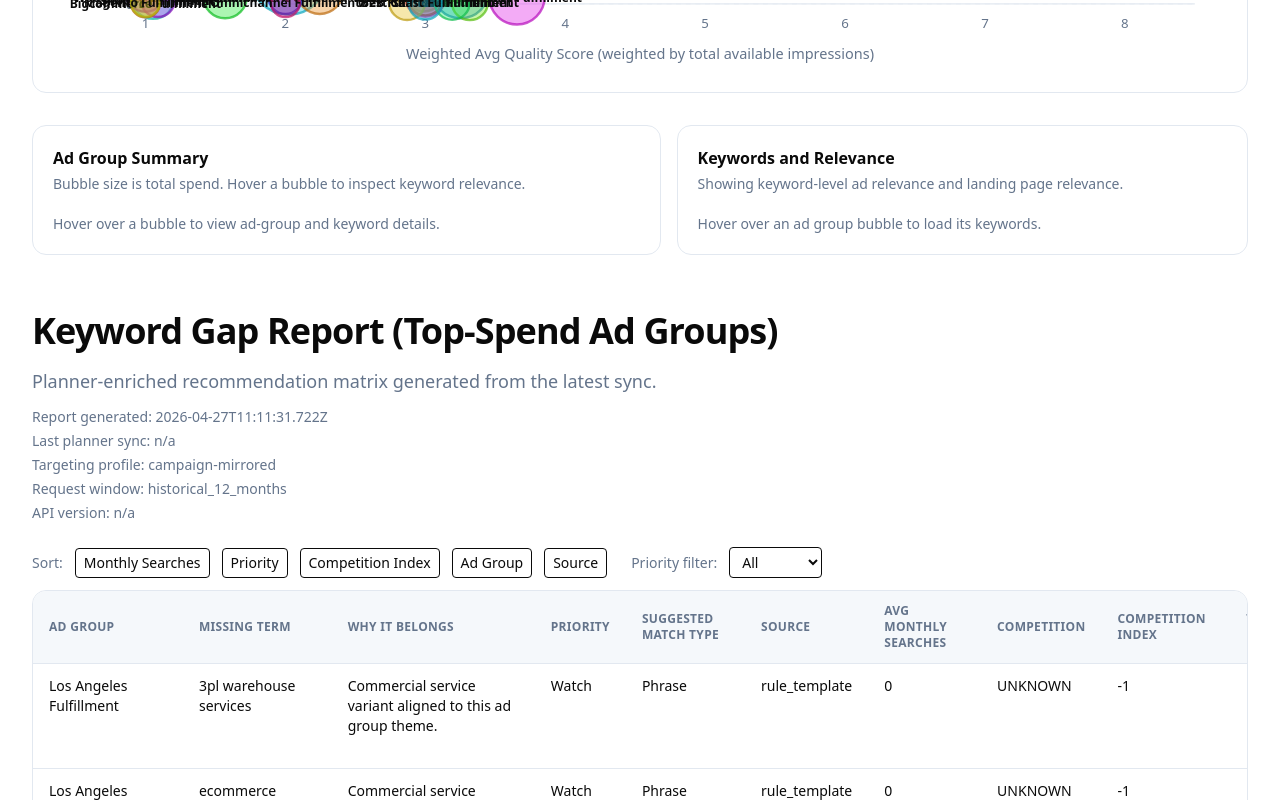
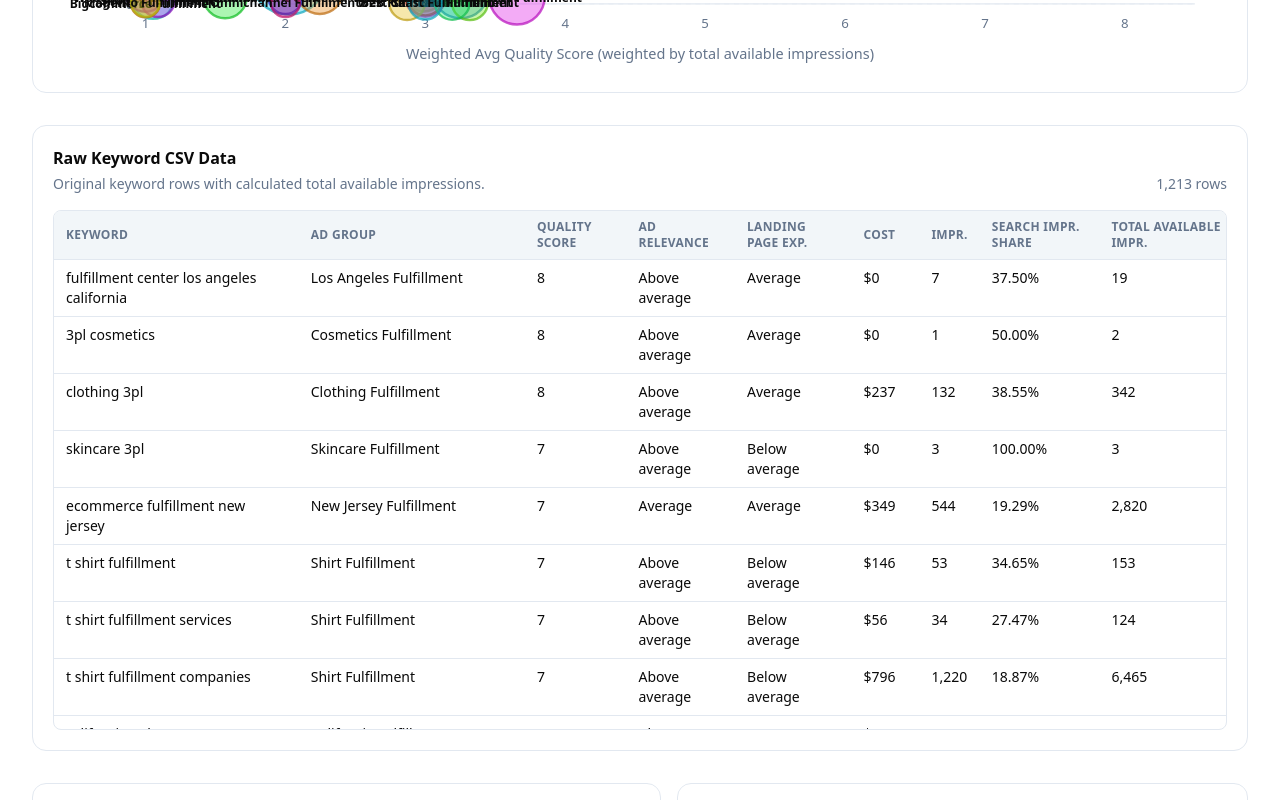
Before and after one commit to johnrclem-tech/Handled-Codex-Website, a Next.js app: page /internal/keyword-analysis in a window 1280 px wide. Shown: the part 900-1700 px from the top of the page. Built offline with nearby package versions, Linux system fonts and the light colour scheme.

Commit message:
Add raw keyword analysis table

```diff
--- a/src/components/internal/keyword-bubble-chart.tsx
+++ b/src/components/internal/keyword-bubble-chart.tsx
@@ -98,6 +98,14 @@ export function KeywordBubbleChart({ groups }: KeywordBubbleChartProps) {
 
     return { x, y }
   })()
+
+  const rawKeywordRows = useMemo(
+    () =>
+      groups
+        .flatMap((group) => group.keywords)
+        .sort((left, right) => left.sourceOrder - right.sourceOrder),
+    [groups]
+  )
 
   return (
     <div className="space-y-8">
@@ -297,6 +305,68 @@ export function KeywordBubbleChart({ groups }: KeywordBubbleChartProps) {
         ) : null}
       </div>
 
+      <div className="rounded-xl border border-border bg-card p-5">
+        <div className="flex flex-col gap-1 sm:flex-row sm:items-end sm:justify-between">
+          <div>
+            <h3 className="text-base font-semibold">Raw Keyword CSV Data</h3>
+            <p className="mt-1 text-sm text-muted-foreground">
+              Original keyword rows with calculated total available impressions.
+            </p>
+          </div>
+          <p className="text-sm text-muted-foreground">
+            {rawKeywordRows.length.toLocaleString("en-US")} rows
+          </p>
+        </div>
+
+        <div className="mt-4 max-h-[520px] overflow-auto rounded-md border border-border">
+          <table className="min-w-[1180px] w-full text-left text-sm">
+            <thead className="sticky top-0 bg-muted/90 text-xs uppercase tracking-wide text-muted-foreground">
+              <tr>
+                <th className="px-3 py-2">Keyword</th>
+                <th className="px-3 py-2">Ad Group</th>
+                <th className="px-3 py-2">Quality Score</th>
+                <th className="px-3 py-2">Ad Relevance</th>
+                <th className="px-3 py-2">Landing Page Exp.</th>
+                <th className="px-3 py-2">Cost</th>
+                <th className="px-3 py-2">Impr.</th>
+                <th className="px-3 py-2">Search Impr. Share</th>
+                <th className="px-3 py-2">Total Available Impr.</th>
+              </tr>
+            </thead>
+            <tbody>
+              {rawKeywordRows.map((keyword) => (
+                <tr
+                  key={`${keyword.sourceOrder}-${keyword.adGroup}-${keyword.keyword}`}
+                  className="border-t border-border"
+                >
+                  <td className="px-3 py-2 align-top">{keyword.keyword}</td>
+                  <td className="px-3 py-2 align-top">{keyword.adGroup}</td>
+                  <td className="px-3 py-2 align-top">
+                    {keyword.qualityScore ?? "n/a"}
+                  </td>
+                  <td className="px-3 py-2 align-top">{keyword.adRelevance}</td>
+                  <td className="px-3 py-2 align-top">
+                    {keyword.landingPageRelevance}
+                  </td>
+                  <td className="px-3 py-2 align-top">
+                    {formatCurrency(keyword.cost)}
+                  </td>
+                  <td className="px-3 py-2 align-top">
+                    {formatNumber(keyword.impressions)}
+                  </td>
+                  <td className="px-3 py-2 align-top">
+                    {formatPercent(keyword.searchImpressionShare)}
+                  </td>
+                  <td className="px-3 py-2 align-top font-medium">
+                    {formatNumber(keyword.totalAvailableImpressions)}
+                  </td>
+                </tr>
+              ))}
+            </tbody>
+          </table>
+        </div>
+      </div>
+
       <div className="grid gap-4 lg:grid-cols-[1.1fr_1fr]">
         <div className="rounded-xl border border-border bg-card p-5">
           <h3 className="text-base font-semibold">Ad Group Summary</h3>
--- a/src/lib/keyword-performance.ts
+++ b/src/lib/keyword-performance.ts
@@ -2,6 +2,7 @@ import { readFile } from "node:fs/promises"
 import path from "node:path"
 
 export interface KeywordPerformanceRow {
+  sourceOrder: number
   keyword: string
   adGroup: string
   qualityScore: number | null
@@ -127,7 +128,7 @@ export async function getKeywordAdGroupPerformance() {
   }
 
   const rows: KeywordPerformanceRow[] = []
-  for (const line of lines.slice(headerIndex + 1)) {
+  for (const [sourceOrder, line] of lines.slice(headerIndex + 1).entries()) {
     const values = parseCsvLine(line)
     const impressions = parseNumber(values[index.impressions]) ?? 0
     const searchImpressionShare = parsePercent(values[index.searchImpressionShare])
@@ -137,6 +138,7 @@ export async function getKeywordAdGroupPerformance() {
     )
 
     rows.push({
+      sourceOrder,
       keyword: values[index.keyword] ?? "",
       adGroup: values[index.adGroup] ?? "Unassigned",
       qualityScore: parseNumber(values[index.qualityScore]),
```
